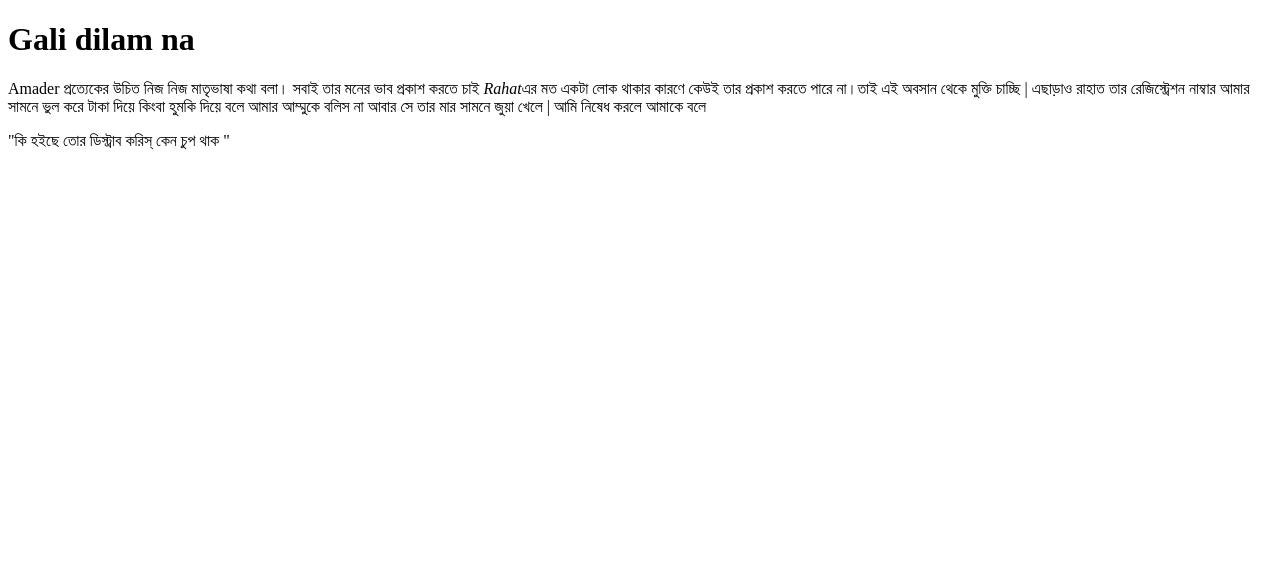
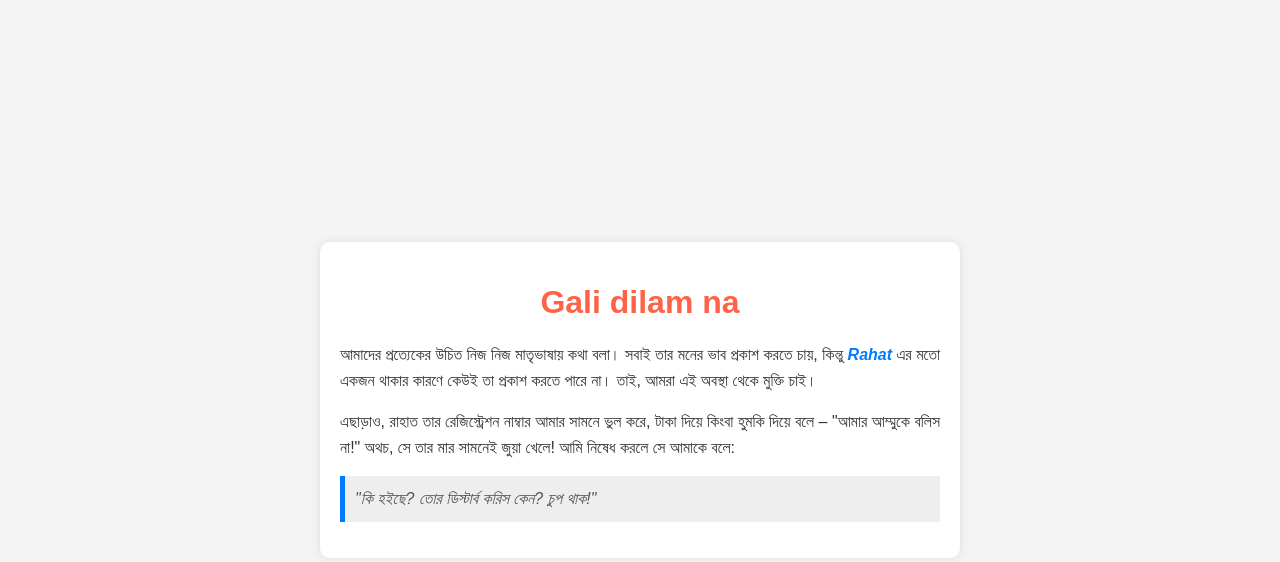
Before and after one commit to rafin-edu/routine, a plain HTML site: page rahat.html in a window 1280 px wide. Drawn offline with Linux system fonts and the light colour scheme.

Commit message:
Update hoker.html

```diff
--- a/rahat.html
+++ b/rahat.html
@@ -1,14 +1,67 @@
 <!DOCTYPE html>
-<html >
-  <head>
-    <title>Mis Rahat </title>
-  </head>
+<html lang="bn">
+<head>
+    <meta charset="UTF-8">
+    <meta name="viewport" content="width=device-width, initial-scale=1.0">
+    <title>Mis Rahat</title>
+    <style>
+        body {
+            font-family: Arial, sans-serif;
+            background-color: #f4f4f4;
+            margin: 0;
+            padding: 0;
+            display: flex;
+            justify-content: center;
+            align-items: center;
+            height: 100vh;
+        }
+        .container {
+            background-color: white;
+            padding: 20px;
+            border-radius: 10px;
+            box-shadow: 0 0 10px rgba(0, 0, 0, 0.1);
+            max-width: 600px;
+            text-align: center;
+        }
+        h1 {
+            color: #ff6347;
+        }
+        p {
+            color: #333;
+            text-align: justify;
+            line-height: 1.6;
+        }
+        i {
+            color: #007bff;
+            font-weight: bold;
+        }
+        .quote {
+            font-style: italic;
+            color: #555;
+            background: #eee;
+            padding: 10px;
+            border-left: 5px solid #007bff;
+            margin-top: 10px;
+        }
+    </style>
+</head>
+<body>
 
-<body>
-  <h1>
-    Gali dilam na
-  </h1>
-  Amader প্রত্যেকের উচিত নিজ নিজ মাতৃভাষা কথা বলা। সবাই তার মনের ভাব প্রকাশ করতে চাই <i>Rahat</i>এর  মত একটা লোক থাকার কারণে কেউই তার প্রকাশ করতে পারে না।তাই এই অবসান  থেকে মুক্তি চাচ্ছি |
-এছাড়াও রাহাত তার রেজিস্ট্রেশন নাম্বার আমার সামনে ভুল করে টাকা দিয়ে কিংবা হুমকি দিয়ে বলে আমার আম্মুকে বলিস না আবার সে তার মার সামনে জুয়া খেলে | আমি নিষেধ করলে আমাকে বলে<p>"কি হইছে তোর ডিস্ট্রাব করিস্ কেন চুপ থাক "
+    <div class="container">
+        <h1>Gali dilam na</h1>
+        <p>
+            আমাদের প্রত্যেকের উচিত নিজ নিজ মাতৃভাষায় কথা বলা। সবাই তার মনের ভাব প্রকাশ করতে চায়,
+            কিন্তু <i>Rahat</i> এর মতো একজন থাকার কারণে কেউই তা প্রকাশ করতে পারে না।
+            তাই, আমরা এই অবস্থা থেকে মুক্তি চাই।
+        </p>
+        <p>
+            এছাড়াও, রাহাত তার রেজিস্ট্রেশন নাম্বার আমার সামনে ভুল করে,
+            টাকা দিয়ে কিংবা হুমকি দিয়ে বলে – "আমার আম্মুকে বলিস না!"
+            অথচ, সে তার মার সামনেই জুয়া খেলে!
+            আমি নিষেধ করলে সে আমাকে বলে:
+        </p>
+        <p class="quote">"কি হইছে? তোর ডিস্টার্ব করিস কেন? চুপ থাক!"</p>
+    </div>
+
 </body>
 </html>
```
